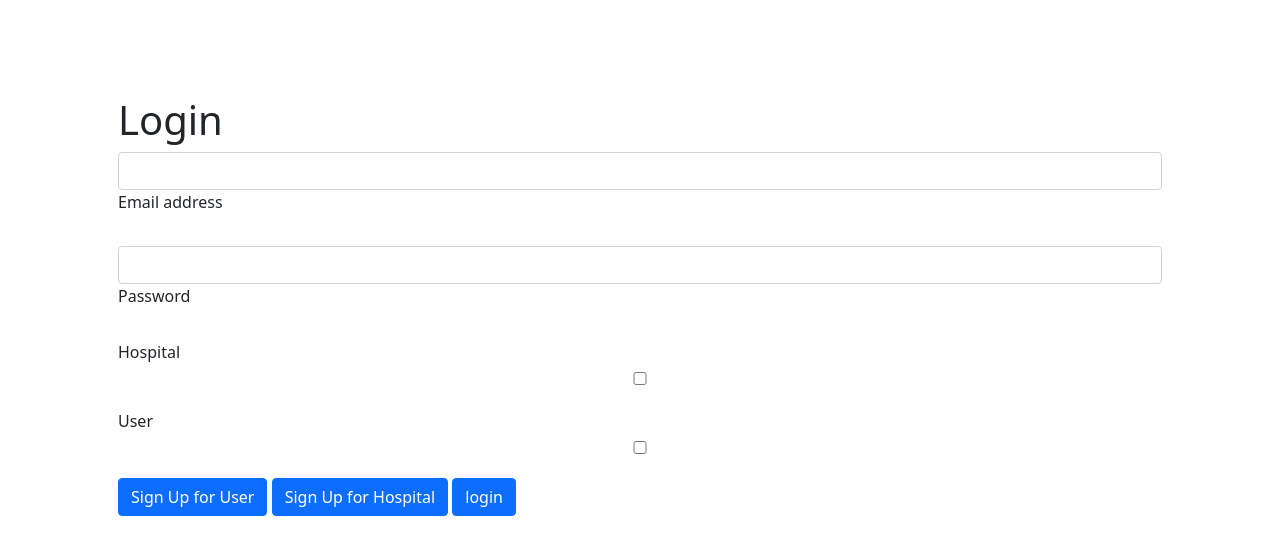
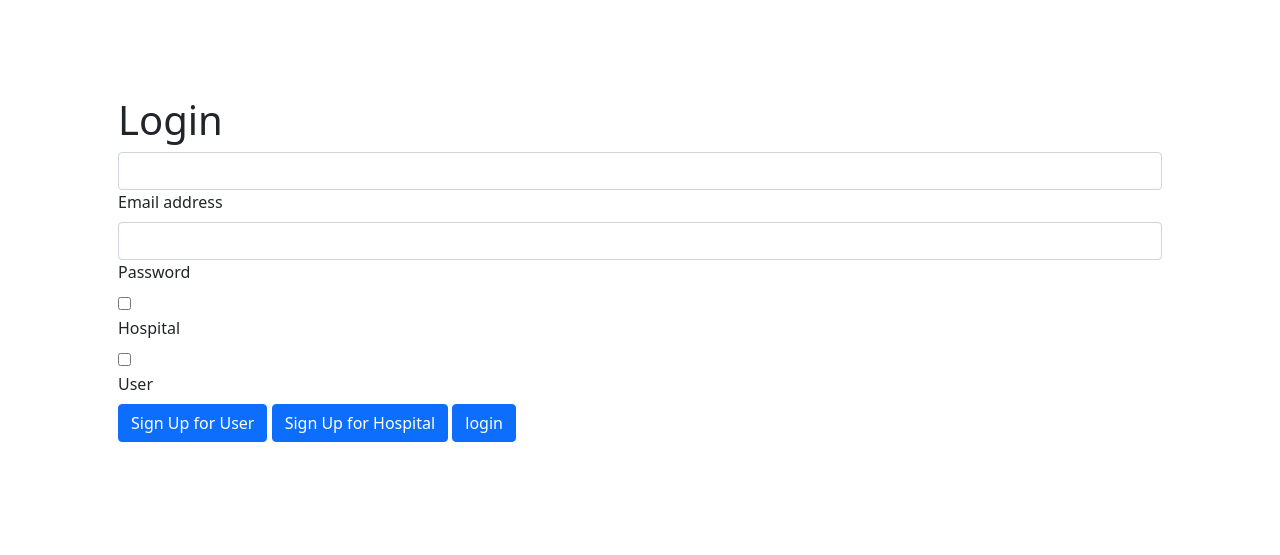
Before and after one commit to Sundar-075/Vaccine-Intimator, a Flask app: page /login in a window 1280 px wide. Shown: the top 555 px of the page. Run offline with Flask 2, Linux system fonts and the light colour scheme.

Commit message:
Some updates are added

```diff
--- a/templates/hospital_signup.html
+++ b/templates/hospital_signup.html
@@ -95,6 +95,7 @@
             </div>
 
             <button type="submit" class="btn btn-primary">submit</button>
+            <a class="btn btn-secondary" href="/login" role="button">Back</a>
           </form>
         </div>
       </div>
--- a/templates/loginpage.html
+++ b/templates/loginpage.html
@@ -28,25 +28,30 @@
         <div class="col">
           <form action="/log" method="POST">
             <!-- Email input -->
-            <div class="form-outline mb-4">
+            <div class="form-outline">
               <input type="email" name="email" class="form-control" />
               <label class="form-label" for="email">Email address</label>
             </div>
 
             <!-- Password input -->
-            <div class="form-outline mb-4">
+            <div class="form-outline">
               <input type="password" name="pwd" class="form-control" />
               <label class="form-label" for="pwd">Password</label>
             </div>
 
-            <div class="row mb-4">
+            <div class="row">
+              <div>
+                <input type="checkbox" name="hsp_val" />
+              </div>
               <label class="form-label" for="hsp_val">Hospital</label>
-              <input type="checkbox" name="hsp_val" />
             </div>
-            <div class="row mb-4">
+            <div class="row">
+              <div>
+                <input type="checkbox" name="usr_val" />
+              </div>
               <label class="form-label" for="usr_val">User</label>
-              <input type="checkbox" name="usr_val" />
             </div>
+
             <button
               onclick='location.href="/signup"'
               type="button"
```
Also changed, not shown: templates/signup.html (+7 -0 lines).
